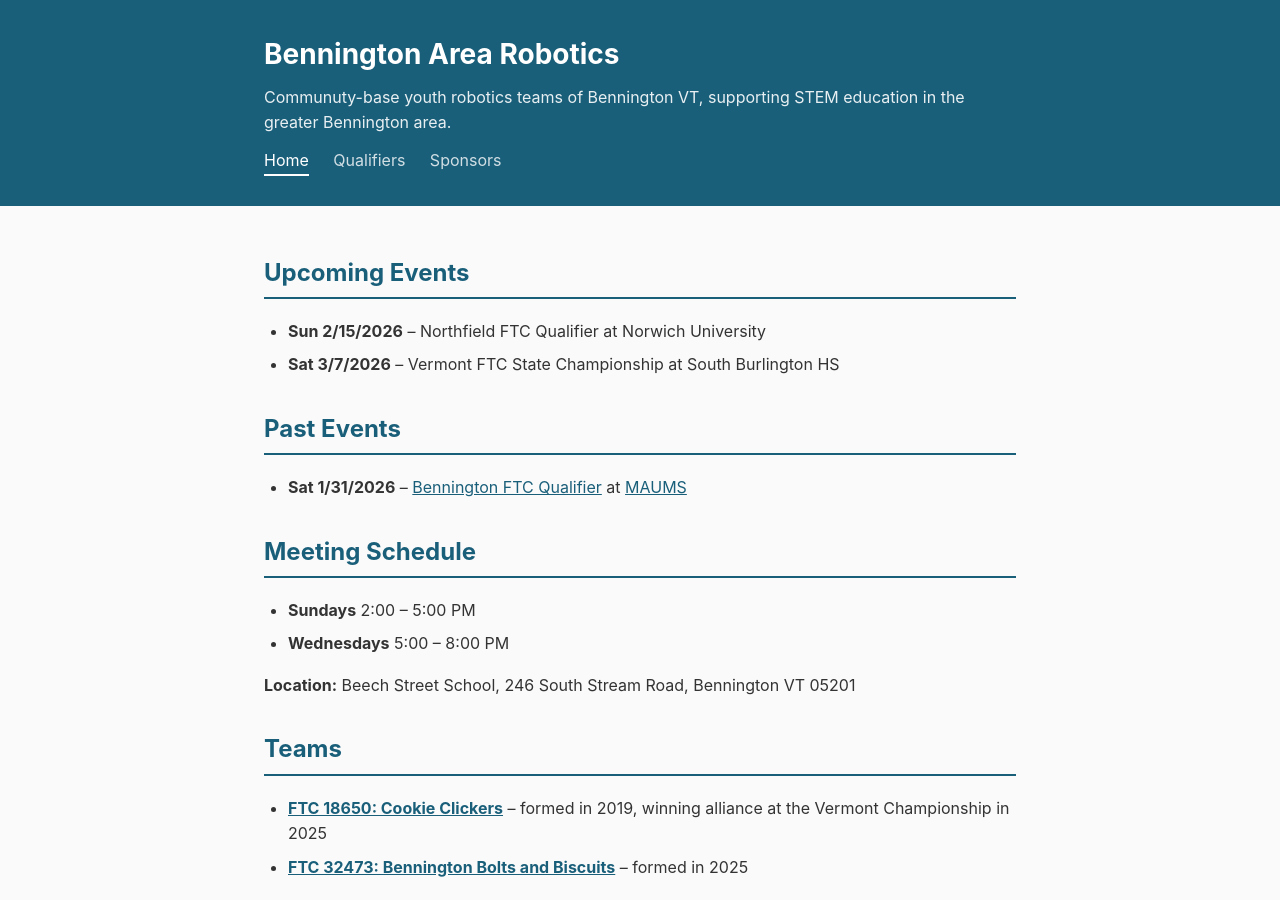
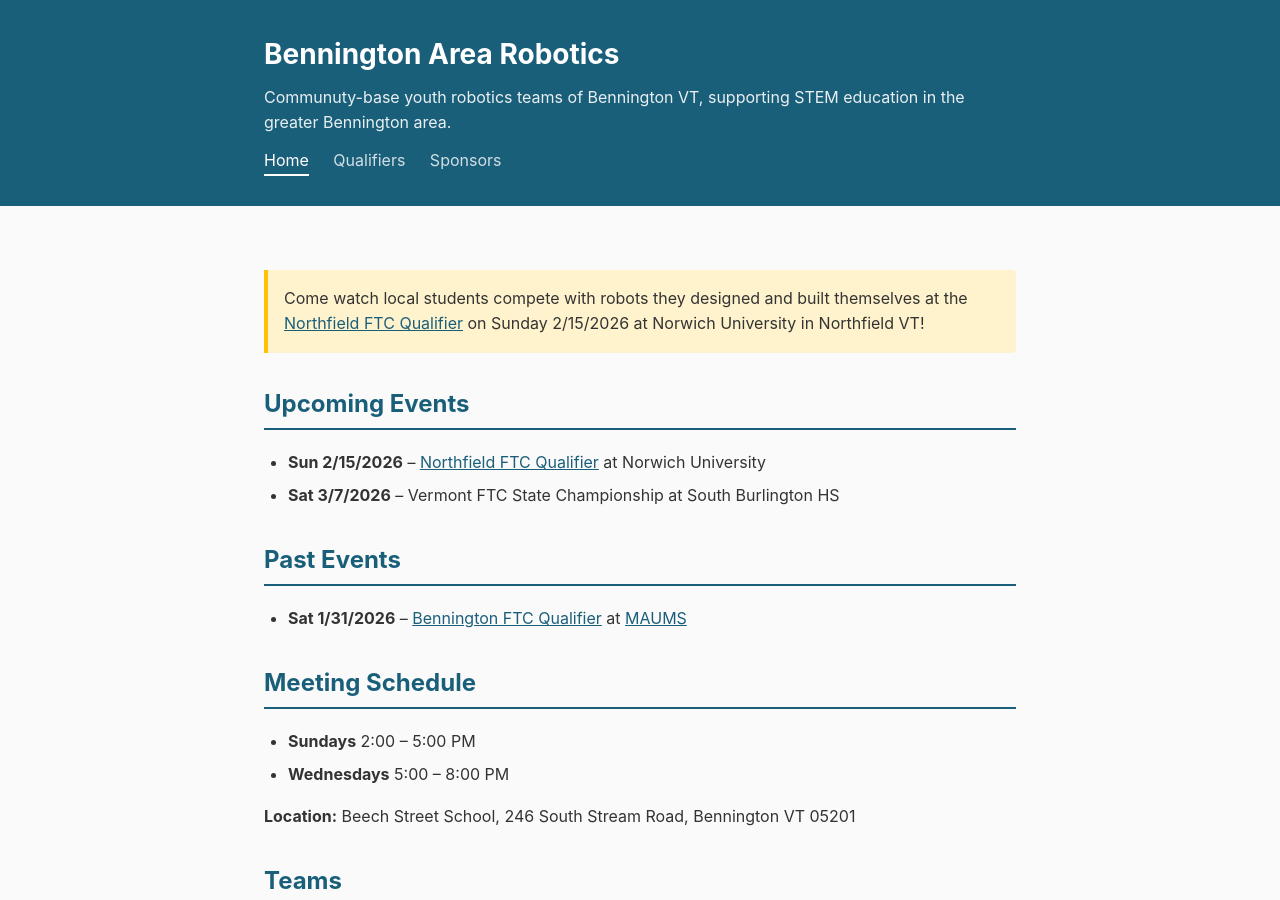
Before and after one commit to bennington-area-robotics/bennington-area-robotics.github.io, a Jekyll site: the page built from index.md, in a window 1280 px wide and 900 px high. Built offline with Jekyll 4.4.1, drawn with Linux system fonts in a browser that asks for light colours.

Commit message:
adds norwich page

```diff
--- a/_layouts/default.html
+++ b/_layouts/default.html
@@ -142,7 +142,7 @@
       <p>{{ site.description }}</p>
       <nav style="margin-top: 0.75rem;">
         <a href="{{ '/' | relative_url }}" {% if page.url == '/' %}class="active"{% endif %}>Home</a>
-        <a href="{{ '/events/bennington-qualifier-2026' | relative_url }}" {% if page.url contains 'bennington-qualifier-2026' %}class="active"{% endif %}>Qualifiers</a>
+        <a href="{{ '/events/northfield-qualifier-2026' | relative_url }}" {% if page.url contains 'qualifier-2026' %}class="active"{% endif %}>Qualifiers</a>
         <a href="{{ '/sponsors' | relative_url }}" {% if page.url == '/sponsors' or page.url == '/sponsors.html' %}class="active"{% endif %}>Sponsors</a>
       </nav>
     </div>
--- a/index.md
+++ b/index.md
@@ -3,9 +3,13 @@ layout: default
 title: Home
 ---
 
+<div class="highlight">
+Come watch local students compete with robots they designed and built themselves at the <a href="events/northfield-qualifier-2026">Northfield FTC Qualifier</a> on Sunday 2/15/2026 at Norwich University in Northfield VT!
+</div>
+
 ## Upcoming Events
 
-- **Sun 2/15/2026** – Northfield FTC Qualifier at Norwich University
+- **Sun 2/15/2026** – [Northfield FTC Qualifier](events/northfield-qualifier-2026) at Norwich University
 - **Sat 3/7/2026** – Vermont FTC State Championship at South Burlington HS
 
 ## Past Events
```
Also changed, not shown: events/northfield-qualifier-2026/index.md (added, +66 -0 lines), 2 other files.
